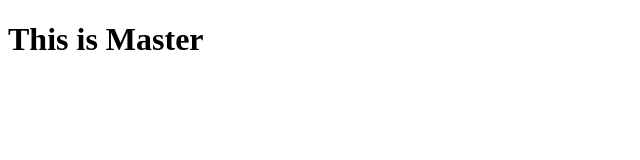
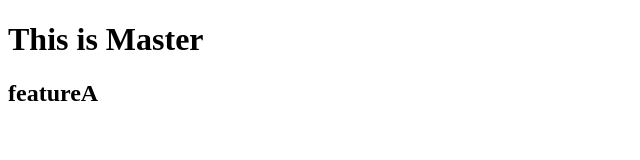
Before and after one commit to Divjason/teamproject-ezen, a plain HTML site: page index.html in a window 1280 px wide. Shown: the whole page, without its empty margins (0-640 px from the left). Drawn offline with Linux system fonts and the light colour scheme.

Commit message:
featureA

```diff
--- a/index.html
+++ b/index.html
@@ -7,5 +7,6 @@
   </head>
   <body>
     <h1>This is Master</h1>
+    <h2>featureA</h2>
   </body>
 </html>
```
